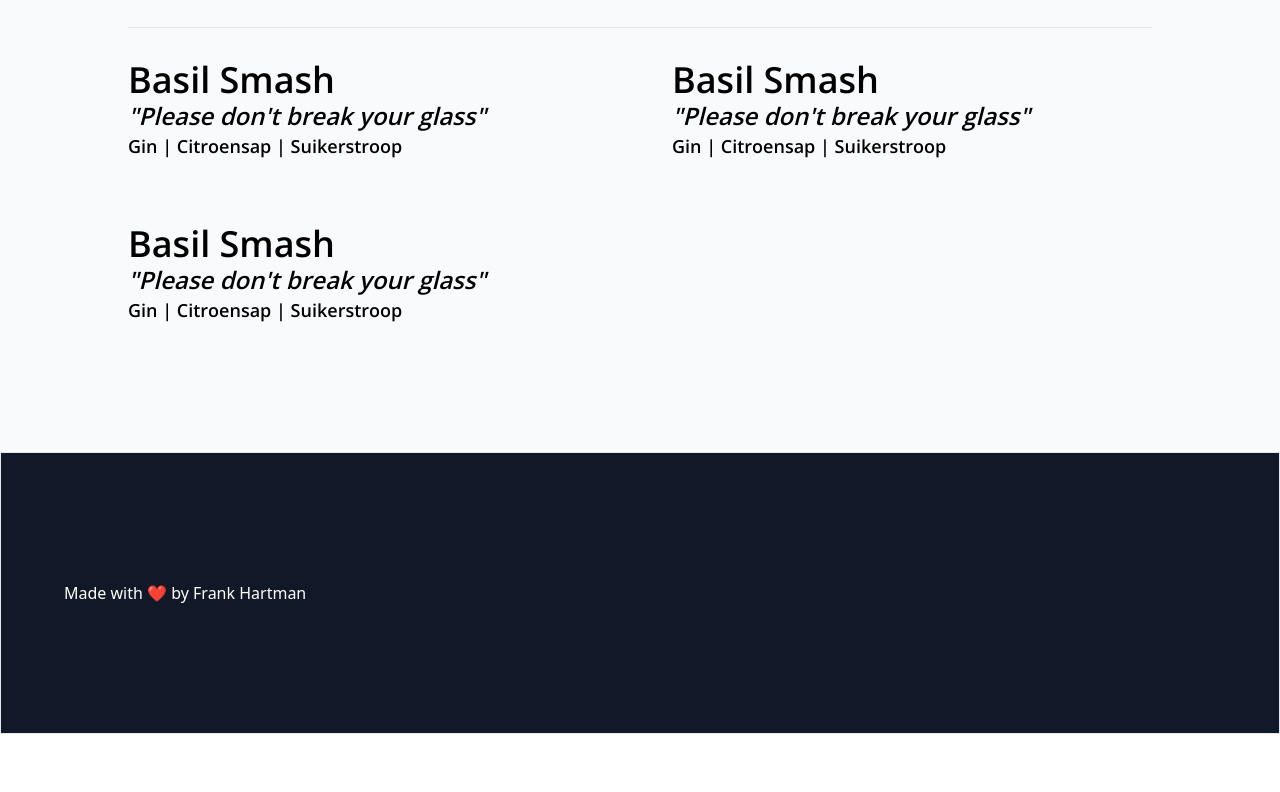
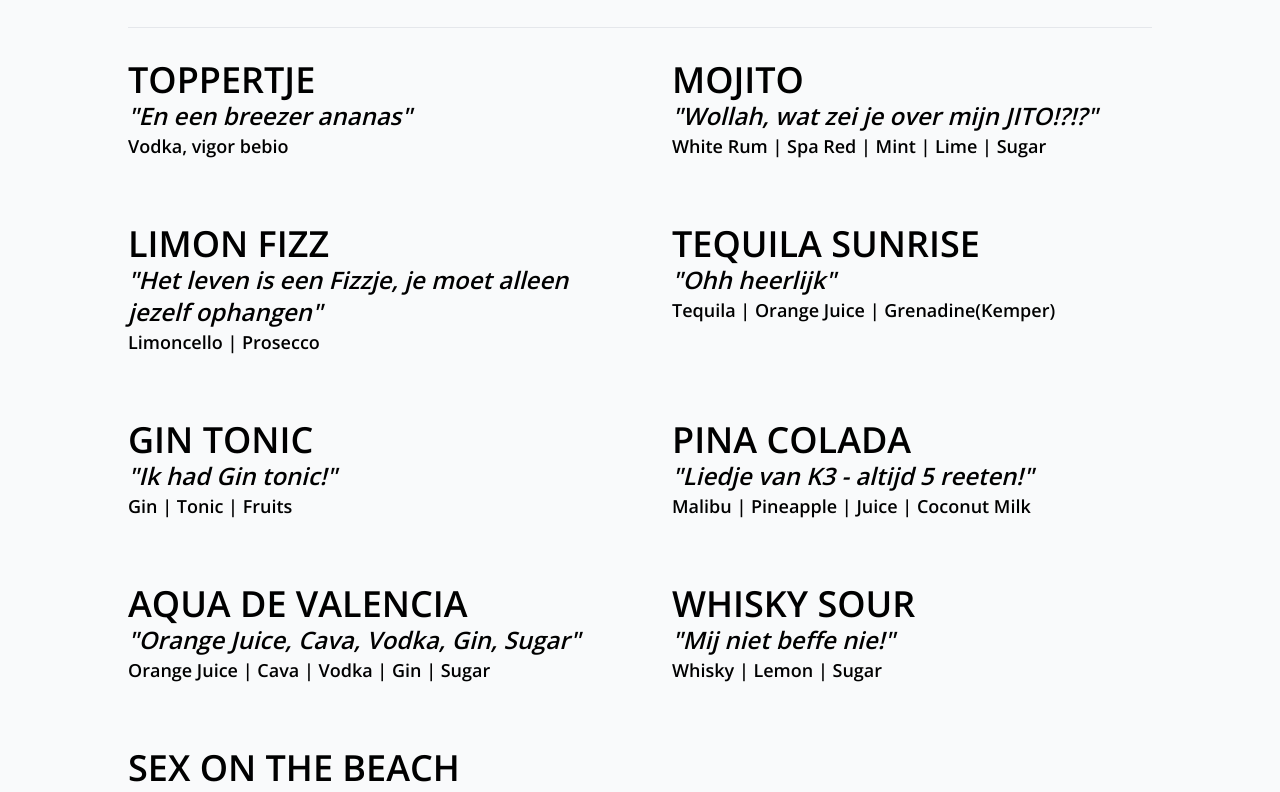
Before and after one commit to actuallyfrank/cazzo-cocktail-club, a Next.js app: page / in a window 1280 px wide. Shown: the part 4360-5152 px from the top of the page. Before the commit the page ends 5094 px from the top, so only its background shows below. Built offline with nearby package versions, Linux system fonts and the light colour scheme.

Commit message:
Add menu Wouter

```diff
--- a/components/menus/WouterJeroenMenu.tsx
+++ b/components/menus/WouterJeroenMenu.tsx
@@ -7,19 +7,49 @@ export function WouterEnJeroen() {
       <Menu.Divider />
       <Menu.Grid>
         <Menu.Item
-          title="Basil Smash"
-          quote="Please don't break your glass"
-          ingredients={["Gin", "Citroensap", "Suikerstroop"]}
+          title="TOPPERTJE"
+          quote="En een breezer ananas"
+          ingredients={["Vodka, vigor bebio"]}
         ></Menu.Item>
         <Menu.Item
-          title="Basil Smash"
-          quote="Please don't break your glass"
-          ingredients={["Gin", "Citroensap", "Suikerstroop"]}
+          title="MOJITO"
+          quote="Wollah, wat zei je over mijn JITO!?!?"
+          ingredients={["White Rum", "Spa Red", "Mint", "Lime", "Sugar"]}
         ></Menu.Item>
         <Menu.Item
-          title="Basil Smash"
-          quote="Please don't break your glass"
-          ingredients={["Gin", "Citroensap", "Suikerstroop"]}
+          title="LIMON FIZZ"
+          quote="Het leven is een Fizzje, je moet alleen jezelf ophangen"
+          ingredients={["Limoncello", "Prosecco"]}
+        ></Menu.Item>
+        <Menu.Item
+          title="TEQUILA SUNRISE"
+          quote="Ohh heerlijk"
+          ingredients={["Tequila", "Orange Juice", "Grenadine(Kemper)"]}
+        ></Menu.Item>
+        <Menu.Item
+          title="GIN TONIC"
+          quote="Ik had Gin tonic!"
+          ingredients={["Gin", "Tonic", "Fruits"]}
+        ></Menu.Item>
+        <Menu.Item
+          title="PINA COLADA"
+          quote="Liedje van K3 - altijd 5 reeten!"
+          ingredients={["Malibu", "Pineapple", "Juice", "Coconut Milk"]}
+        ></Menu.Item>
+        <Menu.Item
+          title="AQUA DE VALENCIA"
+          quote="Orange Juice, Cava, Vodka, Gin, Sugar"
+          ingredients={["Orange Juice", "Cava", "Vodka", "Gin", "Sugar"]}
+        ></Menu.Item>
+        <Menu.Item
+          title="WHISKY SOUR"
+          quote="Mij niet beffe nie!"
+          ingredients={["Whisky", "Lemon", "Sugar"]}
+        ></Menu.Item>
+        <Menu.Item
+          title="SEX ON THE BEACH"
+          quote="Overal zat zand!"
+          ingredients={["Vodka", "Peachtree", "Orange Juice", "Cranberry"]}
         ></Menu.Item>
       </Menu.Grid>
     </Menu>
```
